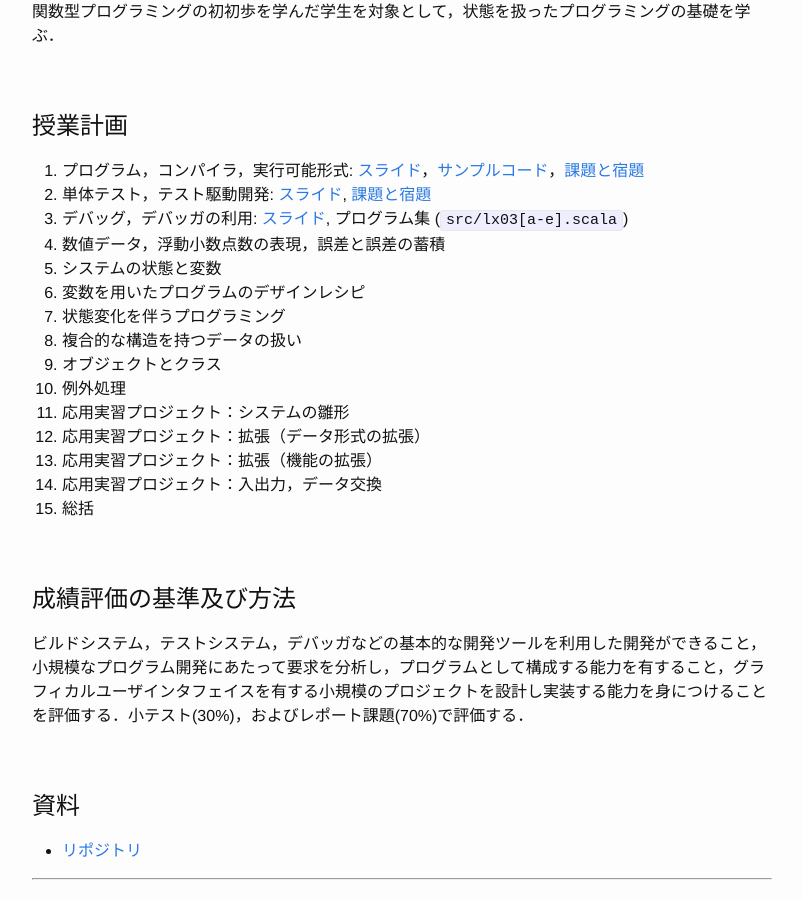
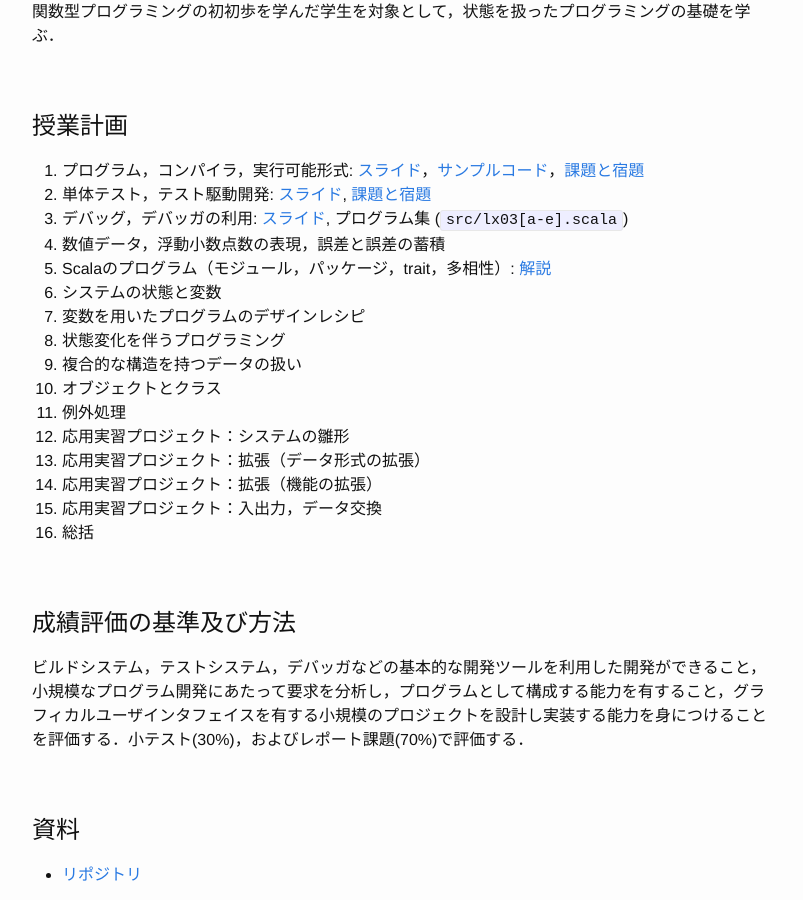
Before and after one commit to titech-is-cs115/lecture, a Jekyll site: the page built from index.md, in a window 1280 px wide and 900 px high, scrolled down 512 px. Shown: the whole window, without its empty margins (238-1041 px from the left). Built offline with Jekyll 4.4.1, drawn with Linux system fonts in a browser that asks for light colours; nearby versions of some CDN libraries; library files that are not in the unit come from our copies; comment, search, counter and statistics services are not loaded.

Commit message:
modified:   index.md

```diff
--- a/index.md
+++ b/index.md
@@ -17,6 +17,7 @@ layout: page
 1. 単体テスト，テスト駆動開発: [スライド](https://github.com/titech-is-cs115/lecture/blob/master/02.pdf), [課題と宿題](https://github.com/titech-is-cs115/lx02)
 1. デバッグ，デバッガの利用:  [スライド](https://github.com/titech-is-cs115/lecture/blob/master/03.pdf), プログラム集 (`src/lx03[a-e].scala`)
 1. 数値データ，浮動小数点数の表現，誤差と誤差の蓄積
+1. Scalaのプログラム（モジュール，パッケージ，trait，多相性）: [解説](lx05)
 1. システムの状態と変数
 1. 変数を用いたプログラムのデザインレシピ
 1. 状態変化を伴うプログラミング
```
